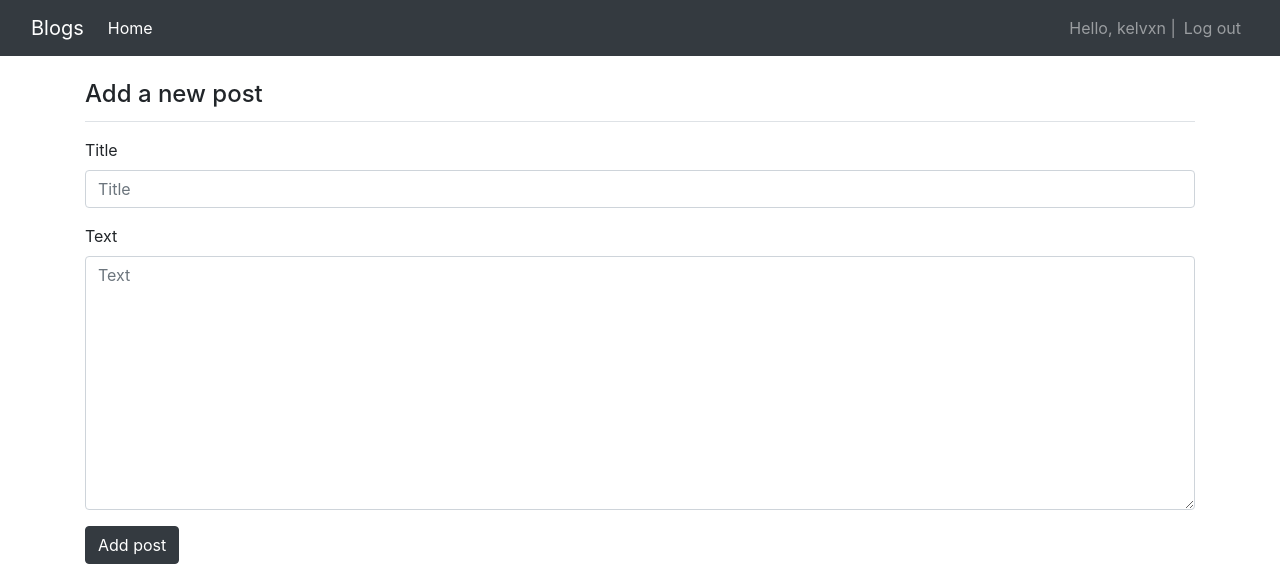
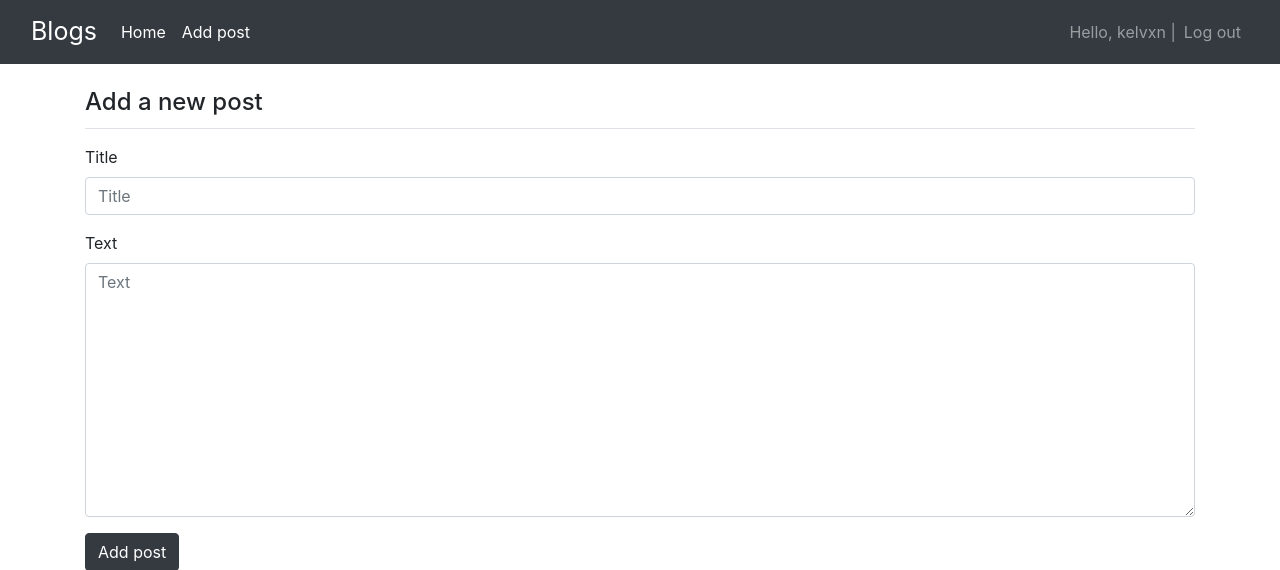
Before and after one commit to Klvxn/Blog, a Django app: page /create_post/ in a window 1280 px wide. Shown: the top 570 px of the page. Run offline with Django 3.2, Linux system fonts and the light colour scheme; a user stored in the database is signed in; some libraries are stand-ins or nearby versions.

Commit message:
added post_detailed.html, among other things

```diff
--- a/blogs/templates/blogs/base.html
+++ b/blogs/templates/blogs/base.html
@@ -16,7 +16,7 @@
 
   <nav class="navbar navbar-expand-lg navbar-dark bg-dark">
       <div class="container-fluid">
-        <a class="navbar-brand" href="{% url 'blogs:index' %}">Blogs</a>
+        <a class="navbar-brand" style="font-size:25px;" href="{% url 'blogs:index' %}">Blogs</a>
 
         <button class="navbar-toggler" type="button" data-toggle="collapse" data-target="#navbarCollapse" aria-controls="navbarCollapse"
         aria-expanded="false" aria-label="Toggle navigation">
@@ -26,6 +26,8 @@
         <ul class ="navbar-nav mr-auto">
           <li class="nav-item">
             <a class="nav-link active" aria-current="page" href="{% url 'blogs:index' %}"> Home <a/> </li>
+          <li class="nav-item">
+            <a class="nav-link active" aria-current="page" href="{% url 'blogs:create_post' %}"> Add post <a/> </li>
         </ul>
 
 
--- a/blogs/urls.py
+++ b/blogs/urls.py
@@ -8,6 +8,9 @@ app_name = 'blogs'
 urlpatterns = [
     # index page.
     path('', views.IndexView.as_view(), name='index'),
+
+    # post detail
+    path('posts/<int:pk>/', views.BlogPostDetailView.as_view(), name='post_detail'),
 
     # new post.
     path('create_post/', views.create_post, name='create_post'),
--- a/blogs/views.py
+++ b/blogs/views.py
@@ -16,6 +16,13 @@ class IndexView(generic.ListView):
 
     def get_queryset(self):
         return BlogPost.objects.order_by('-date_added')
+
+
+class BlogPostDetailView(generic.DetailView):
+
+    model = BlogPost
+    context_object_name = 'post'
+    template_name = "blogs/post_detail.html"
 
 
 @login_required(login_url='/registration/login')
```
Also changed, not shown: blogs/templates/blogs/index.html (+12 -8 lines), blogs/templates/blogs/post_detail.html (added, +21 -0 lines), db.sqlite3.
